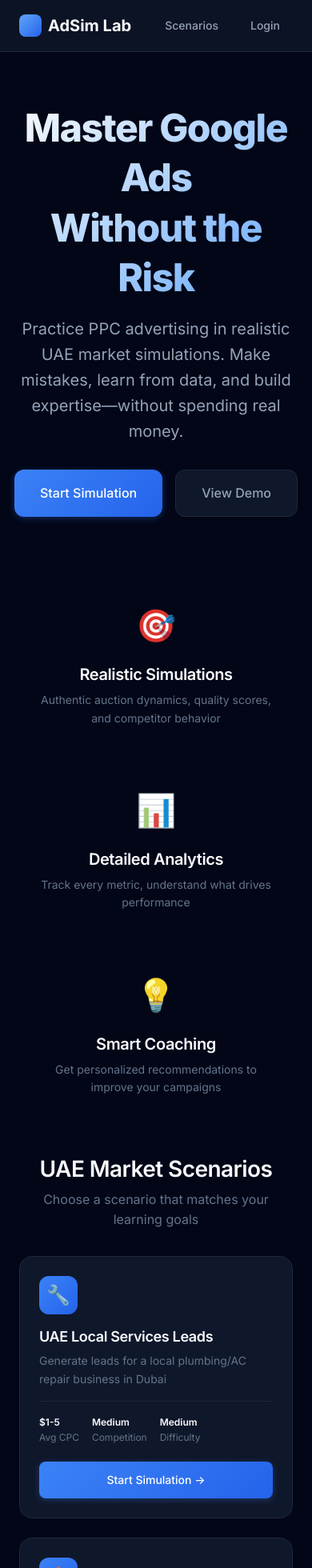
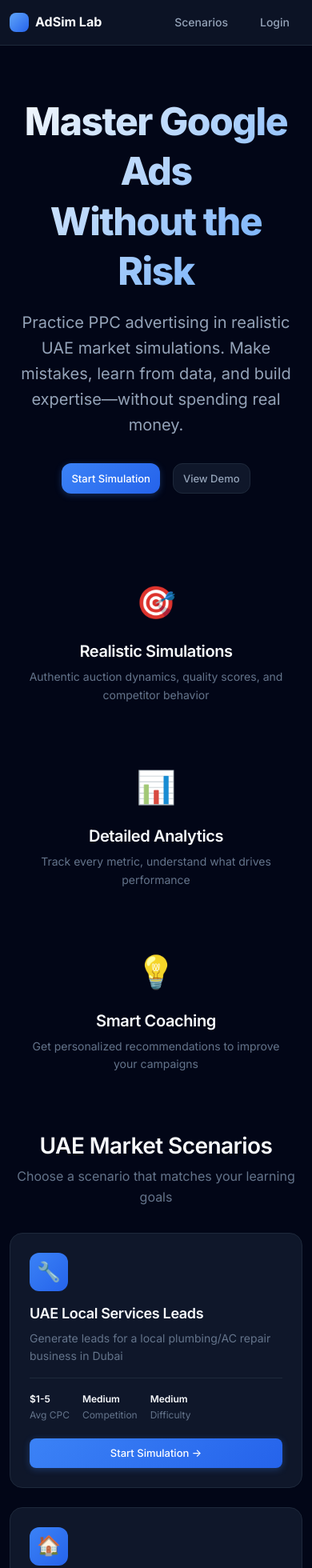
Before and after one commit to sherlockdev6/adsim-lab, a Next.js app in the folder apps/web/: page / in a window 390 px wide. Shown: the top 1960 px of the page at 80% size. Built offline with nearby package versions, Linux system fonts and the light colour scheme.

Commit message:
Fix: Button alignment and mobile responsive design for results page

```diff
--- a/apps/web/src/app/globals.css
+++ b/apps/web/src/app/globals.css
@@ -506,11 +506,13 @@
 }
 
 .btn-group-connected {
+  display: flex;
   gap: 0;
 }
 
 .btn-group-connected .btn {
   border-radius: 0;
+  flex: 1;
 }
 
 .btn-group-connected .btn:first-child {
@@ -1135,6 +1137,12 @@
   gap: var(--space-6);
 }
 
+@media (max-width: 1200px) {
+  .dashboard-grid {
+    grid-template-columns: 1fr 340px;
+  }
+}
+
 @media (max-width: 1024px) {
   .dashboard-grid {
     grid-template-columns: 1fr;
@@ -1145,12 +1153,93 @@
   display: flex;
   flex-direction: column;
   gap: var(--space-6);
+  min-width: 0;
+  /* Prevent content overflow */
 }
 
 .dashboard-sidebar {
   display: flex;
   flex-direction: column;
   gap: var(--space-6);
+}
+
+/* Mobile responsive overrides */
+@media (max-width: 768px) {
+  .container {
+    padding: 0 var(--space-4);
+  }
+
+  h1 {
+    font-size: 1.5rem;
+  }
+
+  .nav-content {
+    height: 56px;
+  }
+
+  .nav-logo {
+    font-size: 1rem;
+  }
+
+  .nav-logo::before {
+    width: 24px;
+    height: 24px;
+  }
+
+  .btn-group {
+    flex-wrap: wrap;
+  }
+
+  .metric-card {
+    padding: var(--space-4);
+  }
+
+  .metric-value {
+    font-size: 1.25rem;
+  }
+
+  .card {
+    padding: var(--space-4);
+  }
+
+  .card-header {
+    flex-direction: column;
+    align-items: flex-start;
+    gap: var(--space-3);
+  }
+
+  /* Chart container height for mobile */
+  .chart-container {
+    height: 250px !important;
+  }
+}
+
+@media (max-width: 480px) {
+  .container {
+    padding: 0 var(--space-3);
+  }
+
+  h1 {
+    font-size: 1.25rem;
+  }
+
+  .breadcrumbs {
+    display: none;
+  }
+
+  .btn {
+    padding: var(--space-2) var(--space-3);
+    font-size: 0.8125rem;
+  }
+
+  .btn-sm {
+    padding: var(--space-1) var(--space-2);
+    font-size: 0.6875rem;
+  }
+
+  .metric-value {
+    font-size: 1.125rem;
+  }
 }
 
 /* ===================================
--- a/apps/web/src/app/results/[runId]/page.tsx
+++ b/apps/web/src/app/results/[runId]/page.tsx
@@ -191,12 +191,12 @@
                 </div>
 
                 {/* Header */}
-                <div className="flex items-center justify-between" style={{ marginBottom: 'var(--space-6)' }}>
+                <div className="flex items-center justify-between" style={{ marginBottom: 'var(--space-6)', flexWrap: 'wrap', gap: 'var(--space-4)' }}>
                     <div>
                         <h1 style={{ marginBottom: 'var(--space-1)' }}>Simulation Results</h1>
                         <p className="text-muted text-sm font-mono">Run #{runId?.slice(0, 8)}</p>
                     </div>
-                    <div className="flex items-center gap-4">
+                    <div className="flex items-center gap-4" style={{ flexWrap: 'wrap' }}>
                         {data && (
                             <>
                                 <div className="flex items-center gap-3">
```
